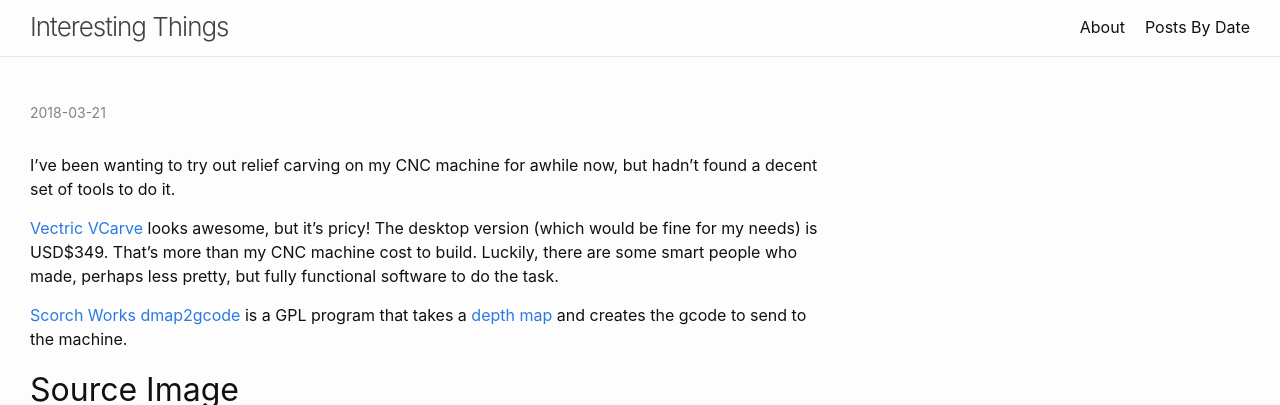
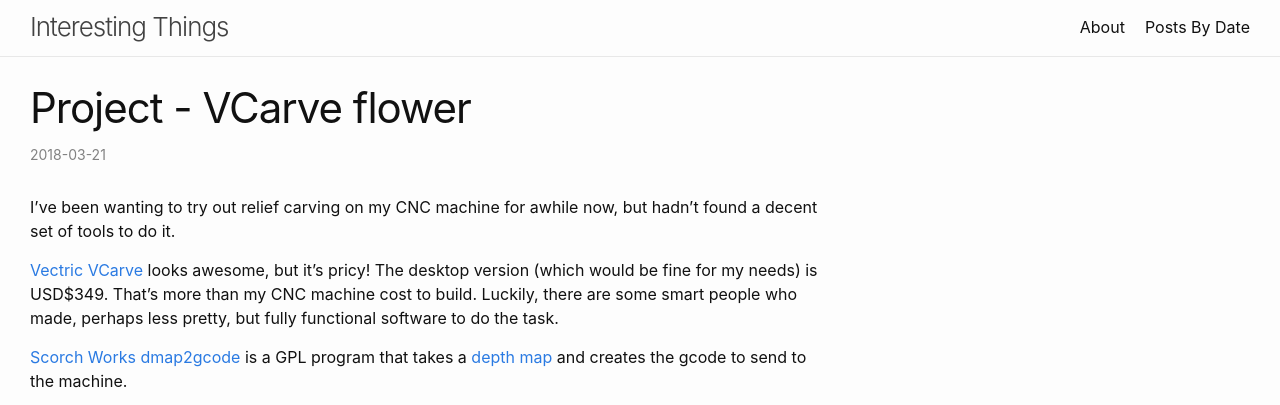
Before and after one commit to grantemsley/grantemsley.github.io, a Jekyll site: the page built from _posts/2018-03-21-vcarveflower.md, in a window 1280 px wide and 900 px high, cut to the strip 0-405 px from the top of the window. Built offline with Jekyll 4.4.1, drawn with Linux system fonts in a browser that asks for light colours; nearby versions of some CDN libraries.

Commit message:
Apparently can't use colons in title

```diff
--- a/_posts/2018-03-21-vcarveflower.md
+++ b/_posts/2018-03-21-vcarveflower.md
@@ -1,5 +1,5 @@
 ---
-title: Project: VCarve flower
+title: Project - VCarve flower
 category: CNC
 ---
 I've been wanting to try out relief carving on my CNC machine for awhile now, but hadn't found a decent set of tools to do it.
```
